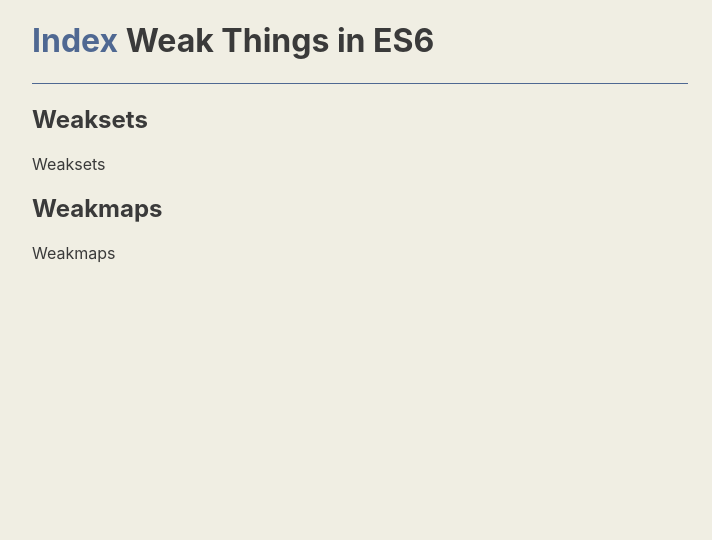
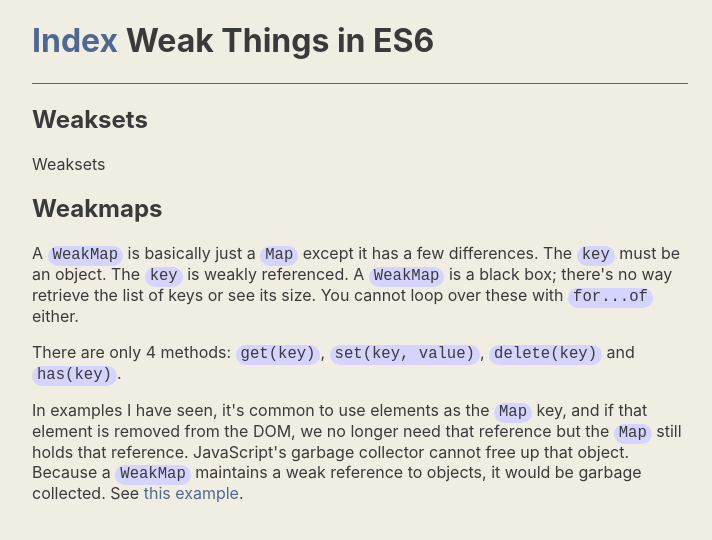
Before and after one commit to drbzyx/es6-concepts, a Next.js app in the folder app/: page /weak-things in a window 1280 px wide. Shown: the top 540 px of the page, without its empty margins (280-992 px from the left). Built offline with nearby package versions, Linux system fonts and the light colour scheme.

Commit message:
Pages(Weak Things): Add WeakMap content

```diff
--- a/app/pages/weak-things.js
+++ b/app/pages/weak-things.js
@@ -1,4 +1,12 @@
-import { Heading, Main, Paragraph, Section, Subheading } from '../components'
+import Link from 'next/link'
+import {
+  Code,
+  Heading,
+  Main,
+  Paragraph,
+  Section,
+  Subheading,
+} from '../components'
 
 export default function WeakThings() {
   return (
@@ -10,7 +18,30 @@ export default function WeakThings() {
       </Section>
       <Section>
         <Subheading>Weakmaps</Subheading>
-        <Paragraph>Weakmaps</Paragraph>
+        <Paragraph>
+          A <Code>WeakMap</Code> is basically just a <Code>Map</Code> except it
+          has a few differences. The <Code>key</Code> must be an object. The{' '}
+          <Code>key</Code> is weakly referenced. A <Code>WeakMap</Code> is a
+          black box; there's no way retrieve the list of keys or see its size.
+          You cannot loop over these with <Code>for...of</Code> either.
+        </Paragraph>
+        <Paragraph>
+          There are only 4 methods: <Code>get(key)</Code>,{' '}
+          <Code>set(key, value)</Code>, <Code>delete(key)</Code> and{' '}
+          <Code>has(key)</Code>.
+        </Paragraph>
+        <Paragraph>
+          In examples I have seen, it's common to use elements as the{' '}
+          <Code>Map</Code> key, and if that element is removed from the DOM, we
+          no longer need that reference but the <Code>Map</Code> still holds
+          that reference. JavaScript's garbage collector cannot free up that
+          object. Because a <Code>WeakMap</Code> maintains a weak reference to
+          objects, it would be garbage collected. See{' '}
+          <Link href='https://javascript.plainenglish.io/weakmaps-illustrated-8169ce4764bb'>
+            this example
+          </Link>
+          .
+        </Paragraph>
       </Section>
     </Main>
   )
```
